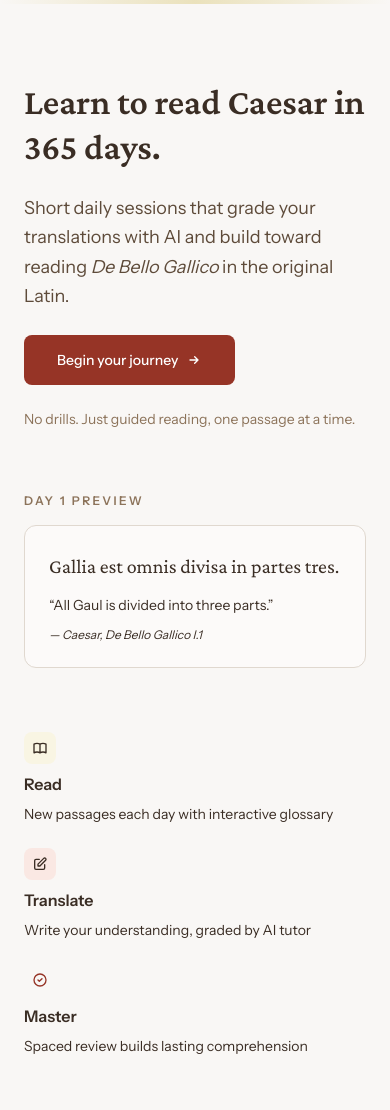
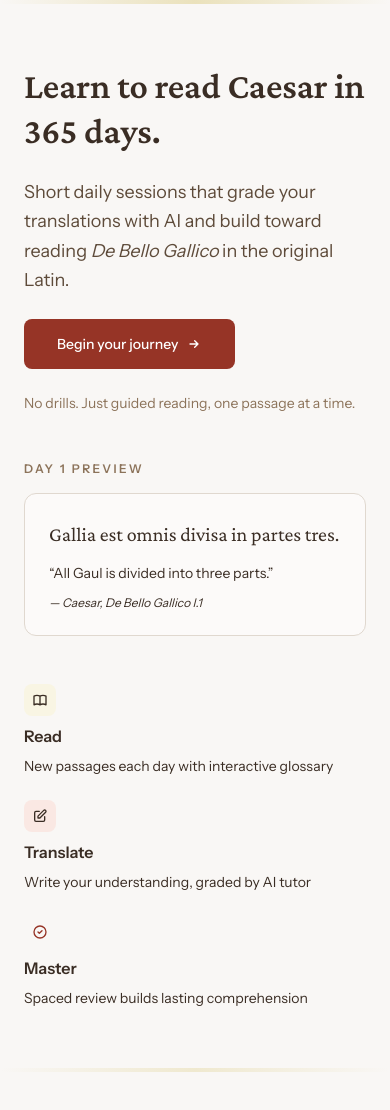
Before and after one commit to misty-step/caesar-in-a-year, a Next.js app: page / in a window 390 px wide. Shown: the top 1110 px of the page. After the commit the page ends 1072 px from the top, so only its background shows below. Built offline with nearby package versions, Linux system fonts and the light colour scheme; no server answers.

Commit message:
polish: iteration 5 - spacing refinement and bottom border
- Tighten vertical spacing (space-y-16 → space-y-12)
- Add responsive padding (py-16 sm:py-20)
- Add subtle bottom laurel border for visual balance

```diff
--- a/app/page.tsx
+++ b/app/page.tsx
@@ -13,10 +13,11 @@ export default async function HomePage() {
 
   return (
     <main className="min-h-screen bg-roman-50 text-roman-900 relative overflow-hidden">
-      {/* Decorative laurel border - subtle visual identity */}
+      {/* Decorative laurel borders - subtle visual identity */}
       <div className="absolute top-0 left-0 w-full h-1 bg-gradient-to-r from-transparent via-laurel-500/30 to-transparent" />
+      <div className="absolute bottom-0 left-0 w-full h-1 bg-gradient-to-r from-transparent via-laurel-500/20 to-transparent" />
 
-      <div className="mx-auto max-w-4xl px-6 py-20 space-y-16 animate-fade-in">
+      <div className="mx-auto max-w-4xl px-6 py-16 sm:py-20 space-y-12 animate-fade-in">
         {/* Hero section */}
         <div className="space-y-6">
           <h1 className="text-4xl sm:text-5xl font-serif font-semibold leading-tight">
```
